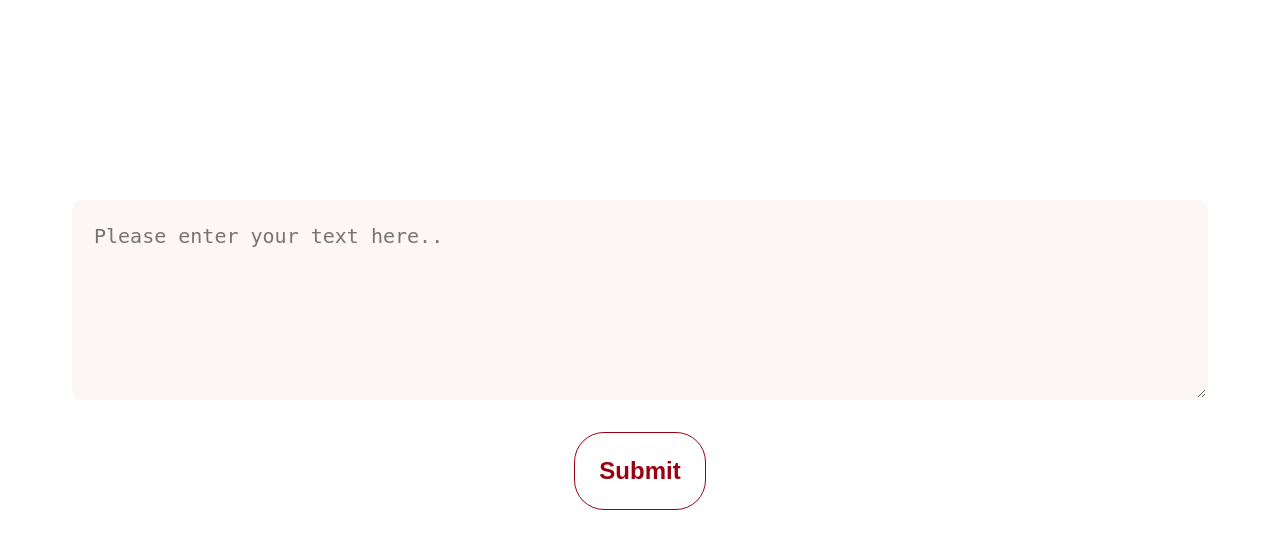
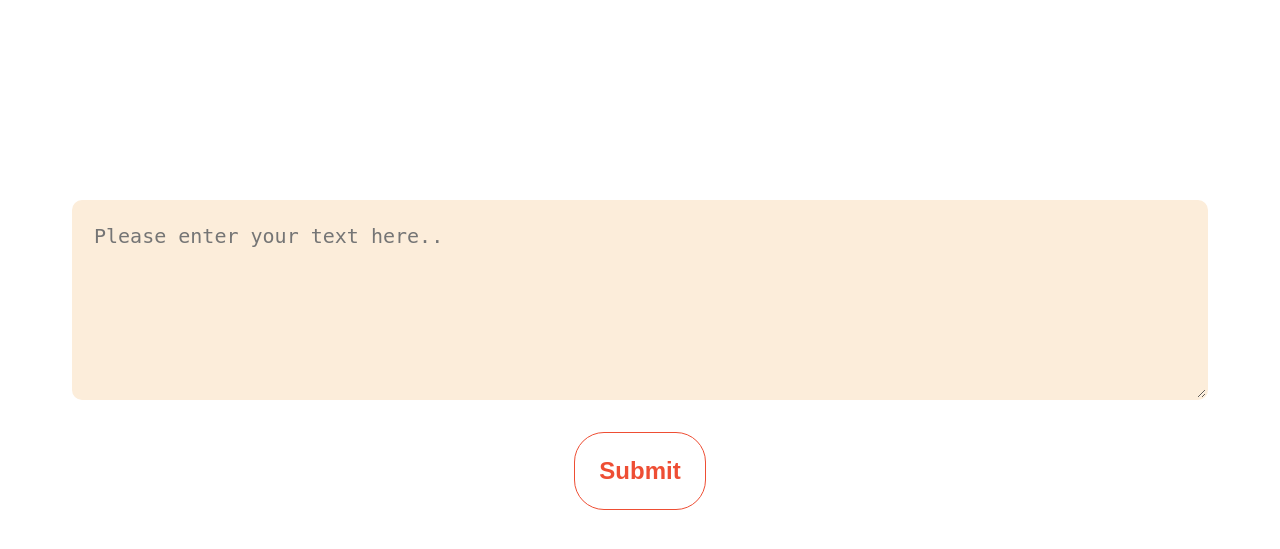
Before and after one commit to EBolle/write-tight, a Flask app: page / in a window 1280 px wide. Shown: the top 549 px of the page. Run offline with Flask 2, Linux system fonts and the light colour scheme.

Commit message:
Changed the primary and seconday colors and made it easy to experiment with css variables

```diff
--- a/static/css/styles.css
+++ b/static/css/styles.css
@@ -24,6 +24,11 @@ body {
   margin: 0 auto;
 }
 
+:root {
+  --color-primary: #fcedda;
+  --color-secundary: #ee4e34;
+}
+
 /* Textarea  */
 
 .textarea {
@@ -33,7 +38,7 @@ body {
   width: 100%;
   height: 20rem;
 
-  background-color: #fcf6f5ff;
+  background-color: var(--color-primary);
   padding: 2rem;
   border-radius: 1rem;
   border: 2px solid transparent;
@@ -55,7 +60,7 @@ body {
   cursor: text;
   color: #333;
   background-color: white;
-  border-color: #990011ff;
+  border-color: var(--color-secundary);
 }
 
 /* Submit button  */
@@ -69,7 +74,7 @@ body {
   background: none;
   font-size: 2.4rem;
   font-weight: 600;
-  color: #990011ff;
+  color: var(--color-secundary);
   padding: 2.4rem;
   border: 1px solid;
   border-radius: 3rem;
```
